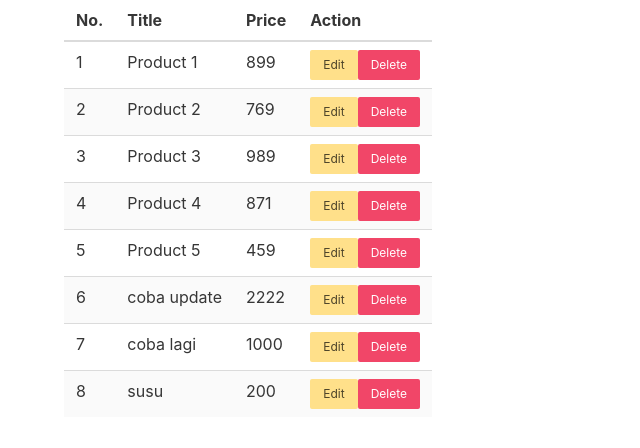
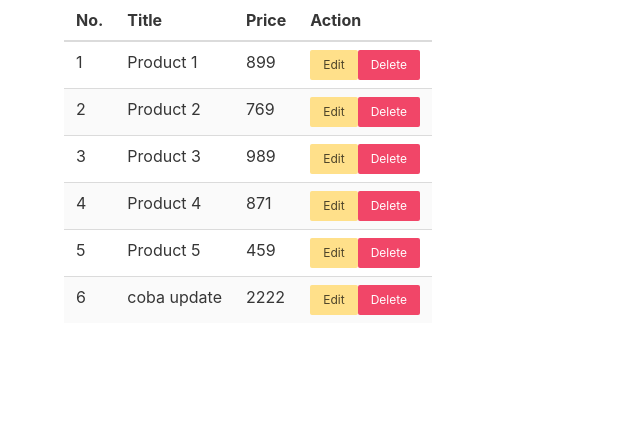
Before and after one commit to ujangaris/reacthooks, a React (Create React App) app: page / in a window 1280 px wide. Shown: the top 448 px of the page, without its empty margins (0-640 px from the left). Built offline with nearby package versions, Linux system fonts and the light colour scheme; data requests are answered from the project's data file.

Commit message:
DELETE data

```diff
--- a/db.json
+++ b/db.json
@@ -29,16 +29,6 @@
       "title": "coba update",
       "price": "2222",
       "id": 6
-    },
-    {
-      "title": "coba lagi",
-      "price": "1000",
-      "id": 7
-    },
-    {
-      "title": "susu",
-      "price": "200",
-      "id": 8
     }
   ]
 }
--- a/src/components/ProductList.js
+++ b/src/components/ProductList.js
@@ -13,6 +13,17 @@ const ProductList = () => {
     const data = await response.json();
     setProducts(data);
   };
+
+  const deleteProduct = async (id) => {
+    await fetch(`http://localhost:8080/products/${id}`, {
+      method: "DELETE",
+      headers: {
+        "Content-Type": "application/json",
+      },
+    });
+    fetchData();
+  };
+
   return (
     <div>
       <table className="table is-striped">
@@ -37,7 +48,12 @@ const ProductList = () => {
                 >
                   Edit
                 </Link>
-                <button className="button is-danger is-small">Delete</button>
+                <button
+                  onClick={() => deleteProduct(product.id)}
+                  className="button is-danger is-small"
+                >
+                  Delete
+                </button>
               </td>
             </tr>
           ))}
```
